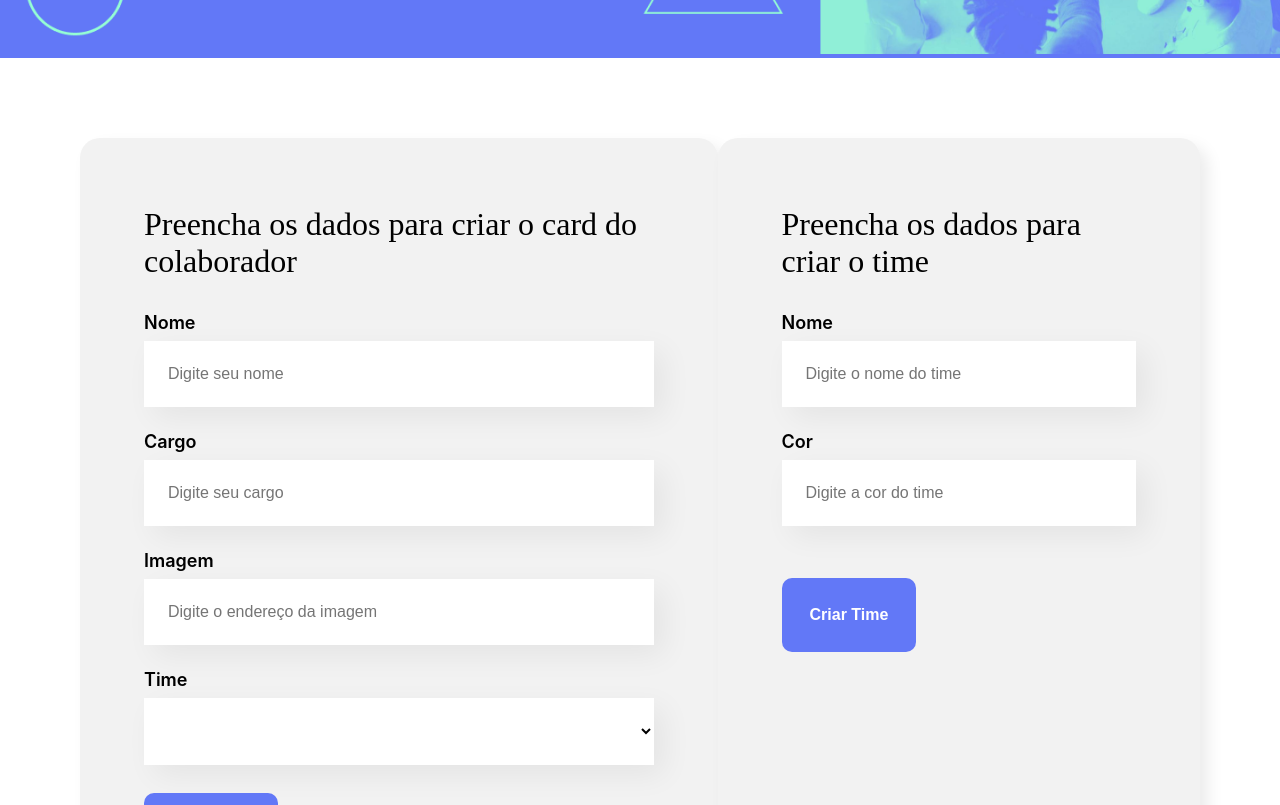
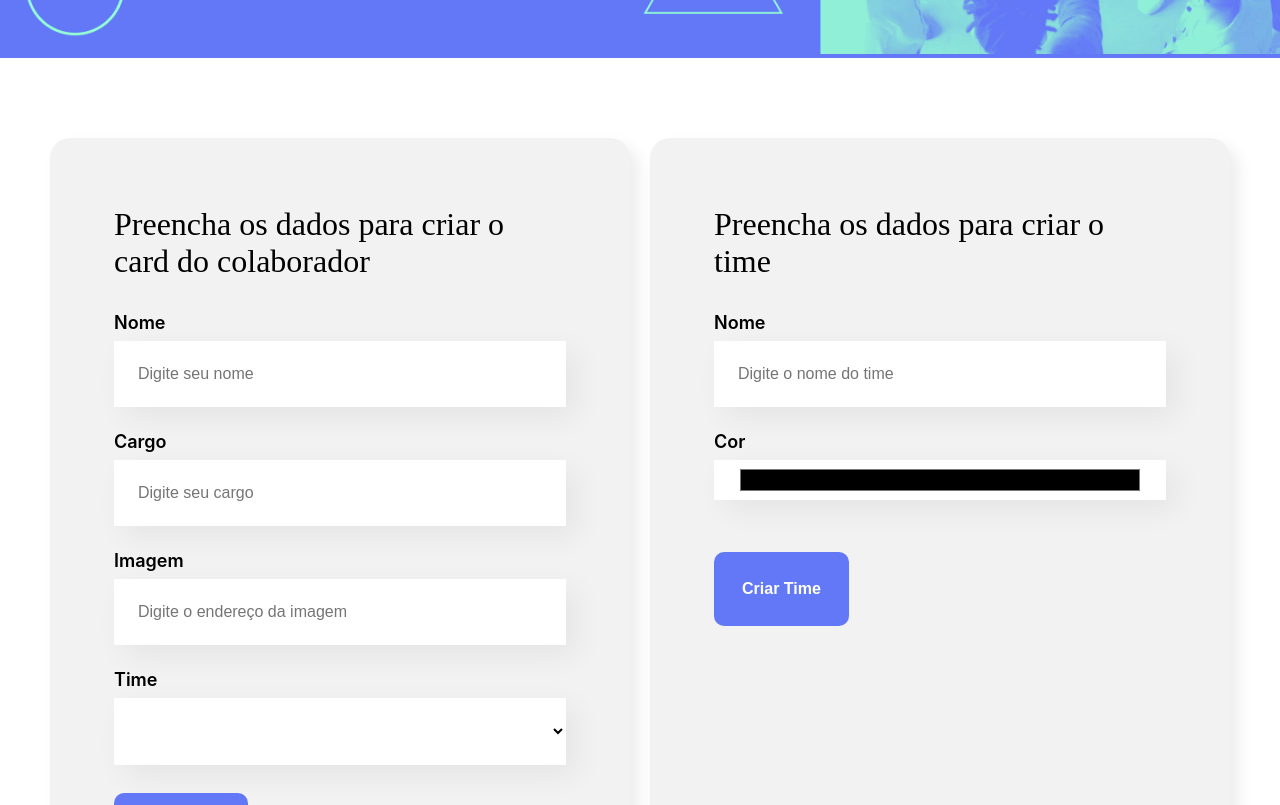
Before and after one commit to thomaskkk/react_js_components, a React (Create React App) app: page / in a window 1280 px wide. Shown: the part 440-1245 px from the top of the page. Built offline with nearby package versions, Linux system fonts and the light colour scheme; the HTML template or start-up script is replaced by a standard one.

Commit message:
IS-11 Field refactor

```diff
--- a/src/components/TextField/TextField.css
+++ b/src/components/Field/Field.css
@@ -1,8 +1,8 @@
-.text-field {
+.field {
     margin: 24px 0;
 }
 
-.text-field label {
+.field label {
     display: block;
     margin-bottom: 8px;
     font-size: 18px;
@@ -11,7 +11,7 @@
     line-height: normal;
 }
 
-.text-field input {
+.field input {
     background-color: #fff;
     box-shadow: 10px 10px 30px rgba(0, 0, 0, 0.06);
     width:  100%;
@@ -23,3 +23,8 @@
     font-weight: 400;
     line-height: normal;
 }
+
+.field-color input {
+    height: 40px;
+    padding: 5px 24px;
+}
--- /dev/null
+++ b/src/components/Field/index.js
@@ -0,0 +1,24 @@
+import './Field.css'
+
+const Field = ({ type = 'text', label, placeholder, value, onChange, required }) => {
+
+    const onType = (event) => {
+        onChange(event.target.value)
+
+    }
+
+    return (
+        <div className={`field field-${type}`}>
+            <label>{label}</label>
+            <input
+                type={type}
+                value={value}
+                onChange={onType}
+                required={required}
+                placeholder={placeholder}
+            />
+        </div>
+    )
+}
+
+export default Field
--- a/src/components/Form/Form.css
+++ b/src/components/Form/Form.css
@@ -1,13 +1,15 @@
 .form {
     display: flex;
+    gap: 20px;
+    flex-wrap: wrap;
     justify-content: center;
-    margin: 80px;
+    margin: 80px 50px;
 }
 
 .form form {
-    max-width: 80%;
     background-color: #f2f2f2;
     border-radius: 20px;
+    flex: 1;
     padding: 36px 64px;
     box-shadow: 8px 8px 16px rgba(0, 0, 0, 0.08);
 }
--- a/src/components/Form/index.js
+++ b/src/components/Form/index.js
@@ -1,5 +1,5 @@
 import './Form.css'
-import TextField from '../TextField';
+import Field from '../Field';
 import Dropdown from '../Dropdown';
 import Button from '../Button';
 import { useState } from 'react';
@@ -36,21 +36,21 @@ const Form = ({ recordCoworker, teams, recordTeam }) => {
         <section className='form'>
             <form onSubmit={onSaveCoworker}>
                 <h3>Preencha os dados para criar o card do colaborador</h3>
-                <TextField
+                <Field
                     required
                     label="Nome"
                     placeholder="Digite seu nome"
                     value={name}
                     onChange={value => setName(value)}
                 />
-                <TextField
+                <Field
                     required
                     label="Cargo"
                     placeholder="Digite seu cargo"
                     value={role}
                     onChange={value => setRole(value)}
                 />
-                <TextField
+                <Field
                     required
                     label="Imagem"
                     placeholder="Digite o endereço da imagem"
@@ -70,15 +70,16 @@ const Form = ({ recordCoworker, teams, recordTeam }) => {
             </form>
             <form onSubmit={onSaveTeam}>
                 <h3>Preencha os dados para criar o time</h3>
-                <TextField
+                <Field
                     required
                     label="Nome"
                     placeholder="Digite o nome do time"
                     value={nameTeam}
                     onChange={value => setNameTeam(value)}
                 />
-                <TextField
+                <Field
                     required
+                    type='color'
                     label="Cor"
                     placeholder="Digite a cor do time"
                     value={colorTeam}
--- a/src/components/TextField/index.js
+++ /dev/null
@@ -1,18 +0,0 @@
-import './TextField.css'
-
-const TextField = (props) => {
-
-    const onType = (event) => {
-        props.onChange(event.target.value)
-
-    }
-
-    return (
-        <div className='text-field'>
-            <label>{props.label}</label>
-            <input value={props.value} onChange={onType} required={props.required} placeholder={props.placeholder} />
-        </div>
-    )
-}
-
-export default TextField
```
